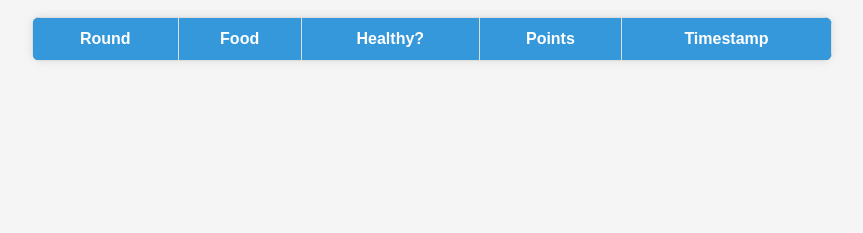
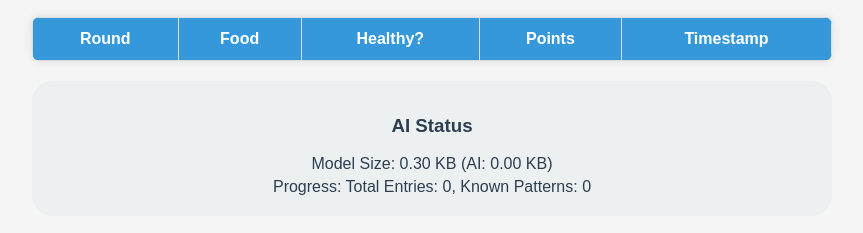
Before and after one commit to MEMOSTUDIOS/nutriwai, a plain HTML site: page app2/food_game.html in a window 1280 px wide. Shown: the part 535-768 px from the top of the page, without its empty margins (208-1071 px from the left). Drawn offline with Linux system fonts and the light colour scheme.

Commit message:
update game

```diff
--- a/app2/food_game.html
+++ b/app2/food_game.html
@@ -63,10 +63,10 @@
         color: #e74c3c; /* Reddish for score emphasis */
     }
     .ai-stats {
- display: none;
+ margin-top: 20px;
         background-color: #ecf0f1;
         padding: 15px;
-        border-radius: 8px;
+        border-radius: 20px;
         margin-bottom: 20px;
         color: #2c3e50;
     }
@@ -86,12 +86,6 @@
     <img id="food2" class="food-image" alt="Food 2" data-food-id="" onclick="selectFood(1)" />
   </div>
 
-  <div class="ai-stats">
-    <h3>AI Status</h3>
-    <p>Model Size: <span id="aiSize">0 KB</span></p>
-    <p>Progress: <span id="learningProgress">Loading...</span></p>
-  </div>
-
   <h3>Leaderboard</h3>
   <table>
     <thead>
@@ -99,6 +93,12 @@
     </thead>
     <tbody id="historyBody"></tbody>
   </table>
+
+<div class="ai-stats">
+    <h3>AI Status</h3>
+    <p>Model Size: <span id="aiSize">0 KB</span></p>
+    <p>Progress: <span id="learningProgress">Loading...</span></p>
+  </div>
 
   <script type="module">
     // Import AIModel class
```
